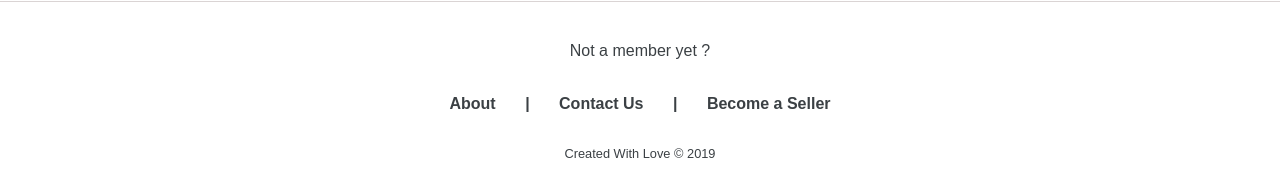
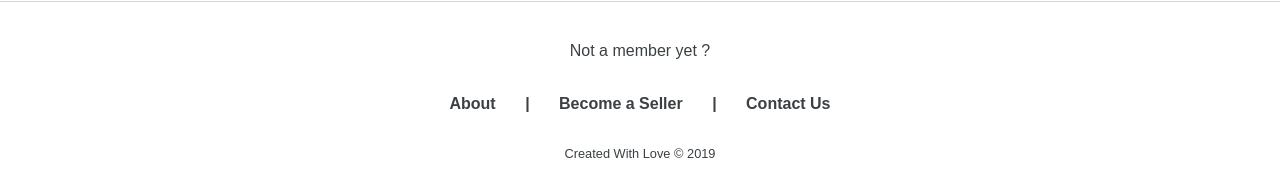
Before and after one commit to ofrilim/Bgood, a Vue app in the folder frontend/: page /user/1 in a window 1280 px wide. Shown: the part 168-355 px from the top of the page. Built offline with nearby package versions, Linux system fonts and the light colour scheme; a web font is replaced by a local one.

Commit message:
commiting footer changes

```diff
--- a/frontend/src/components/AppFooter.vue
+++ b/frontend/src/components/AppFooter.vue
@@ -6,8 +6,8 @@
             </div>
             <div class="nav bold">
                 <router-link to="/about">About</router-link> |
-                <router-link to="/">Contact Us</router-link> |
-                <router-link to="/signin">Become a Seller</router-link>
+                <router-link to="/signin">Become a Seller</router-link> |
+                <router-link to="/">Contact Us</router-link>
             </div>
             <small>Created With Love &copy; {{ new Date().getFullYear() }}</small>
         </div>
--- a/frontend/src/styles/views/_Home.scss
+++ b/frontend/src/styles/views/_Home.scss
@@ -1,6 +1,6 @@
 .home-img {
     height: 75vh;
     width: 100vw;
-    opacity: 0.7;
+    opacity: 0.9;
     margin-bottom: 20vh;
 }
```
